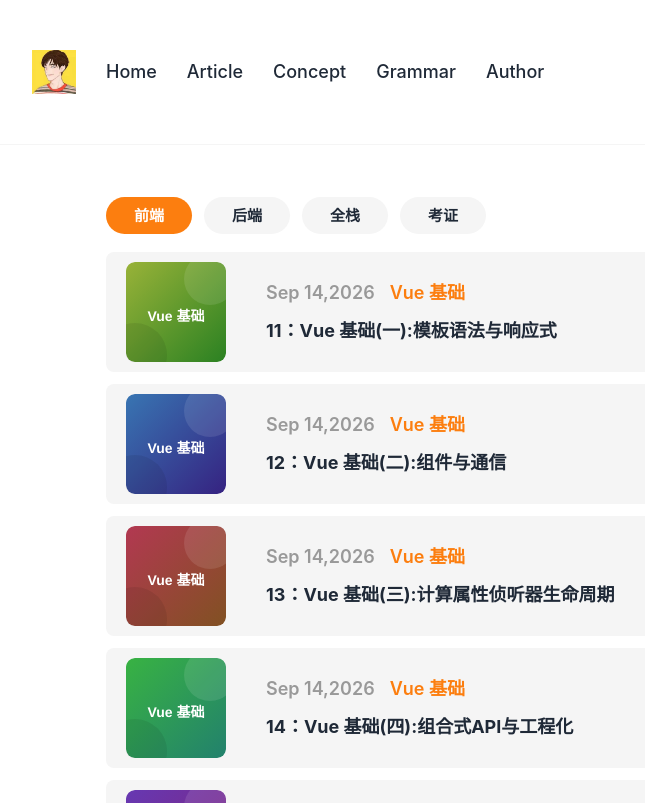
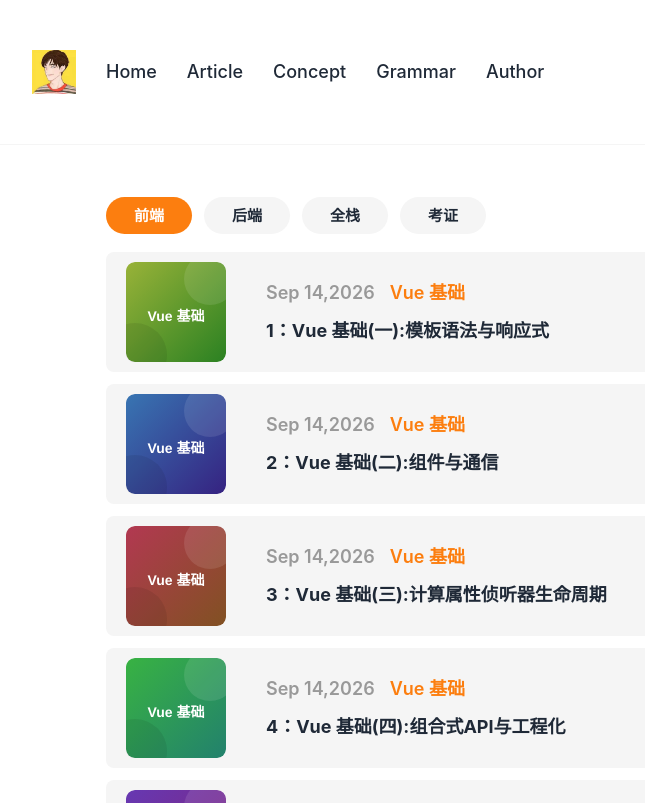
Before and after one commit to birne9/blog, a Vue app: page /#/article in a window 1280 px wide. Shown: the top 803 px of the page, without its empty margins (58-703 px from the left). Built offline with nearby package versions, Linux system fonts and the light colour scheme.

Commit message:
fix: 文章列表序号改为栏目内从 1 开始连续编号

```diff
--- a/src/views/article/index.vue
+++ b/src/views/article/index.vue
@@ -21,7 +21,7 @@
                     <span class="text-subtle font-semibold mr-[10px]">{{ item.date }}</span> <span class="font-semibold text-primary">{{ item.type }}</span>
                 </div>
                 <div class="font-bold text-sm md:text-lg text-foreground mt-[6px] md:mt-[10px]">
-                    {{ item.id }}：{{ item.title }}
+                    {{ index + 1 }}：{{ item.title }}
                 </div>
             </div>
         </div>
```
